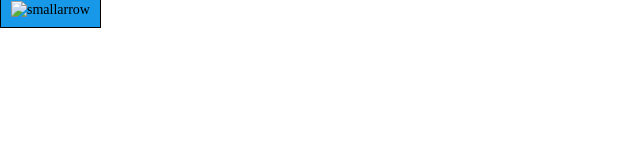
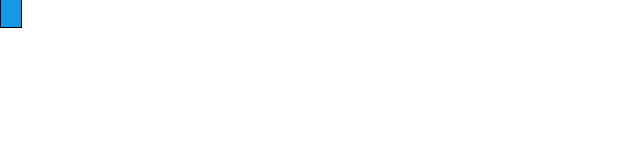
Before and after one commit to FlaviaZaharia/T-project-with-Contentstack, a Gatsby site: page /nextstep-button in a window 1280 px wide. Shown: the whole page, without its empty margins (0-640 px from the left). Built offline with nearby package versions, Linux system fonts and the light colour scheme; Gatsby itself is replaced by a stand-in of ours.

Commit message:
layout changes

```diff
--- a/src/pages/nextstep-button.js
+++ b/src/pages/nextstep-button.js
@@ -4,7 +4,7 @@ import { Link} from "gatsby";
 const NextStepButton=({button_text,img_src,url})=>{
     return(<div className={linkItem}>
         <Link className={button} to={url}>
-          {button_text} <img src={img_src} alt="smallarrow"/>
+          {button_text} <img src={img_src} alt=""/>
         </Link>
       </div>);
 }
```
